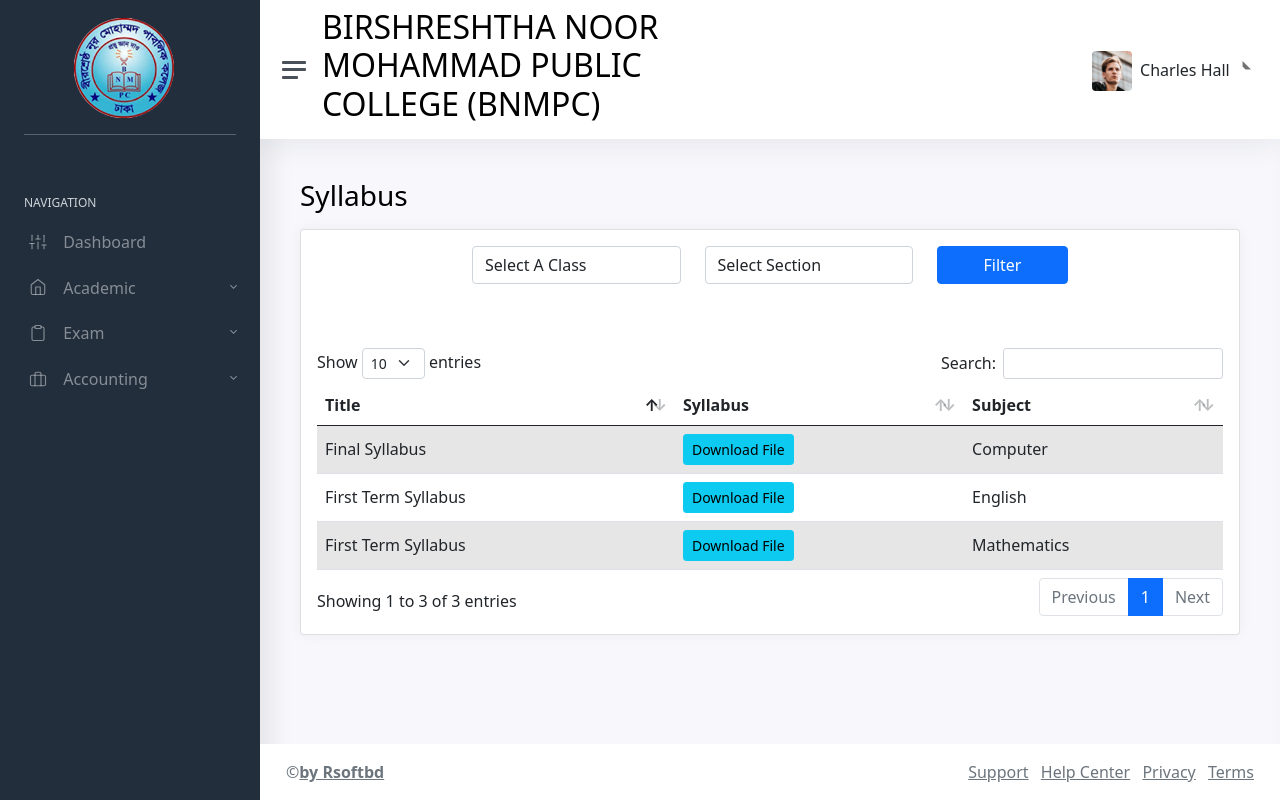
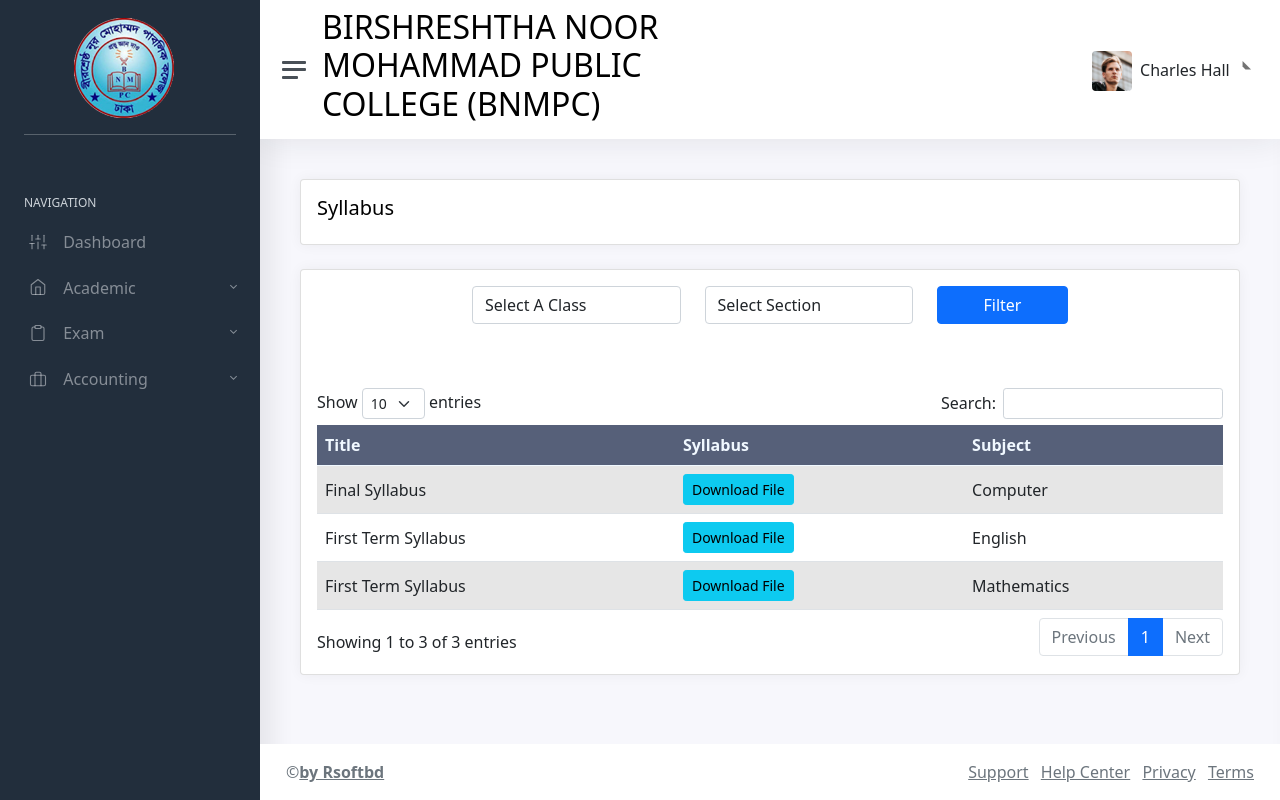
Before and after one commit to edureef/sms-templete, a PHP site: page /std_syllabus.php in a window 1280 px wide. Run offline with PHP 8.4, Linux system fonts and the light colour scheme.

Commit message:
some style changes

```diff
--- a/std_syllabus.php
+++ b/std_syllabus.php
@@ -3,7 +3,13 @@
 <main class="content">
 	<div class="container-fluid p-0">
 
-		<h1 class="h3 mb-3">Syllabus</h1>
+		<div class="card">
+			<div class="row card-body">
+				<div class="col-sm-6">
+					<h5>Syllabus</h5>
+				</div>
+			</div>
+		</div>
 
 		<div class="row justify-content-center">
 			<div class="col-12">
@@ -41,7 +47,7 @@
 							<div class="col-sm-12">
 								<div class="table-responsive-sm">
 									<table id="example" class="table table-striped my-0">
-										<thead>
+										<thead style="background-color: #566079;color: aliceblue;">
 											<tr>
 												<th>Title</th>
 												<th>Syllabus</th>
@@ -81,6 +87,8 @@
 
 <script>
 	$(document).ready(function() {
-		$('#example').DataTable();
+		$('#example').DataTable({
+			"ordering": false,
+		});
 	});
 </script>
```
